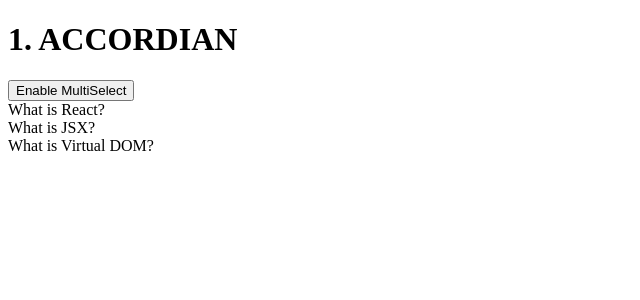
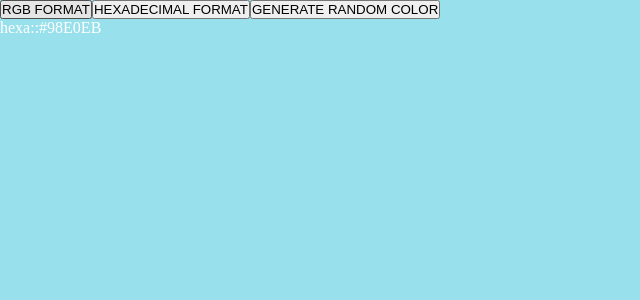
Before and after one commit to amanrawt03/25ReactProjects, a React (Vite) app: page / in a window 1280 px wide. Shown: the top 300 px of the page, without its empty margins (0-640 px from the left). Built offline with nearby package versions, Linux system fonts and the light colour scheme.

Commit message:
2. Random Color Generator

```diff
--- a/src/App.css
+++ b/src/App.css
@@ -0,0 +1,3 @@
+*{
+  padding: 0;margin: 0;
+}
--- a/src/App.jsx
+++ b/src/App.jsx
@@ -1,10 +1,12 @@
-// import './App.css'
+import './App.css'
 import Accordian from './components/accordian/Accordian'
+import RandColorGenerate from './components/Random Color Generator/RandColorGenerate'
 function App() {
 
   return (
     <>
-    <Accordian/>
+    {/* <Accordian/> */}
+    <RandColorGenerate/>
     </>
   )
 }
--- /dev/null
+++ b/src/components/Random Color Generator/RandColorGenerate.jsx
@@ -0,0 +1,45 @@
+import React, { useEffect, useState } from 'react'
+
+const RandColorGenerate = () => {
+  const [color, setColor] = useState("#000000");
+  const [format, setFormat] = useState("hexa");
+  const randomIndex = (length)=>{
+    return Math.floor(Math.random()*length);
+  }
+  const handleOnGenerate = ()=>{
+    if(format == "hexa"){
+      const hexa = [0,1,2,3,4,5,6,7,8,9,'A','B','C','D','E','F'];
+    var hexaCode = "#";
+    for(let i = 0; i<6; i++){
+      hexaCode+= hexa[randomIndex(hexa.length)];
+    }
+    setColor(hexaCode);}
+    else{
+      var x = randomIndex(256);
+      var y = randomIndex(256);
+      var z = randomIndex(256);
+      let rgb = `rgb(${x}, ${y}, ${z})`
+      setColor(rgb);
+    }
+  }
+  function handleHexaDecFormat(){
+    setFormat("hexa");
+  }
+  function handleRGBFormat(){
+    setFormat("rgb");
+  }
+  useEffect(()=>{
+      handleOnGenerate();
+  }, [format])
+  return (
+    <div style={{height: "100vh" , width:"100vw", backgroundColor : color}}>
+      <button onClick={handleRGBFormat}>RGB FORMAT</button>
+      <button onClick={handleHexaDecFormat}>HEXADECIMAL FORMAT</button>
+      <button onClick={handleOnGenerate}>GENERATE RANDOM COLOR</button>
+
+      <div style={{color: "white"}}>{format}::{color}</div>
+    </div>
+  )
+}
+
+export default RandColorGenerate
```
